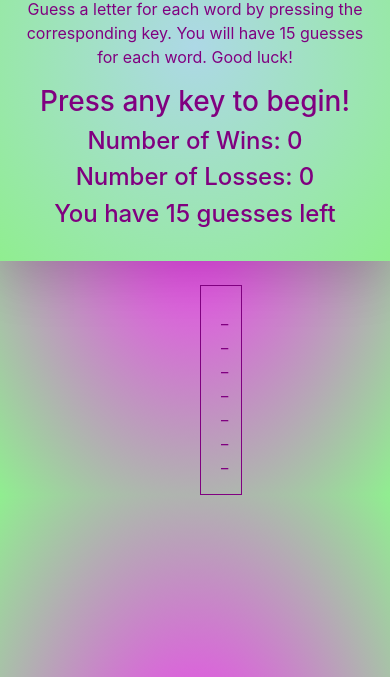
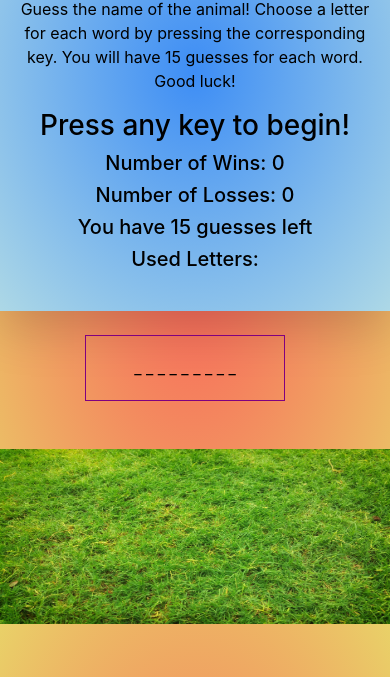
Before and after one commit to bcason9/Word-Guess-Game, a plain HTML site: page index.html in a window 390 px wide. Shown: the part 167-844 px from the top of the page. Drawn offline with nearby package versions, Linux system fonts and the light colour scheme.

Commit message:
word guess v.2

```diff
--- a/assets/css/style.css
+++ b/assets/css/style.css
@@ -5,12 +5,12 @@ h1 {
 }
 
 body {
-    background-image: radial-gradient(rgb(252, 38, 252), lightgreen);
-    color: purple;
+    background-image: radial-gradient(rgb(250, 94, 89), rgb(233, 209, 104));
+    color: black
 }
 
 .container {
-    background-image: radial-gradient(lightblue, lightgreen);
+    background-image: radial-gradient(rgb(61, 141, 245), lightblue);
 }
 
 #empty-div {
@@ -19,3 +19,11 @@ body {
     margin-left: 200px;
     margin-right: 200px;
 }
+
+@media screen and (max-width: 640px) {
+    #empty-div {
+        width: 200px;
+        position: relative;
+        right: 115px;
+    }
+}
--- a/assets/javascript/game.js
+++ b/assets/javascript/game.js
@@ -1,10 +1,14 @@
 var words = [
-    "milkshake",
-    "hamburger",
-    "frenchfries",
-    "coke",
-    "floats",
-    "hotdogs"
+    "GIRAFFE",
+    "LION",
+    "WILDEBEAST",
+    "RHINOCEROUS",
+    "HIPPO",
+    "GAZELLE",
+    "ANTELOPE",
+    "HYENA",
+    "ELEPHANT",
+    "CROCODILE",
 ];
 
 //loop for choosing random word
@@ -47,33 +51,43 @@ document.onkeyup = function () {
     var userGuess = event.key;
     output = "";
 
+    document.getElementById("usedletters").append(userGuess.toUpperCase())
+
     for (var j = 0; j < answer.length; j++) {
 
-        if (userGuess == letters[j]) {
-            display[j] = userGuess;
+        if (userGuess.toUpperCase() == letters[j]) {
+            display[j] = userGuess.toUpperCase();
             win--;
         }
 
         output = output + display[j] + " ";
     }
     document.getElementById("empty-div").innerHTML = output;
-    output = " ";
     attemptsLeft--;
 
     if (win < 1) {
-        document.getElementById("guesses").innerHTML = "YOU WIN!";
+        alert("YOU WIN! The word was " + answer);
         winTotal++;
         document.getElementById("wintotal").innerHTML = "Number of Wins: " + winTotal;
+        attemptsLeft = 15;
+        output = "";
+        document.getElementById("guesses").innerHTML = "You have " + attemptsLeft + " guesses left";
+        document.getElementById("usedletters").innerHTML = "";
         resetGameInstance();
 
     } else if (attemptsLeft < 1) {
-        document.getElementById("guesses").innerHTML = "YOU LOSE!";
+        alert("YOU LOSE! The word was " + answer);
         lossTotal++;
         document.getElementById("losstotal").innerHTML = "Number of Losses: " + lossTotal;
+        attemptsLeft = 15;
+        output = "";
+        document.getElementById("guesses").innerHTML = "You have " + attemptsLeft + " guesses left";
+        document.getElementById("usedletters").innerHTML = "";
         resetGameInstance();
 
     } else {
         document.getElementById("guesses").innerHTML = "You have " + attemptsLeft + " guesses left";
     }
 
-}
+
+};
--- a/index.html
+++ b/index.html
@@ -7,25 +7,32 @@
     <link rel="stylesheet" href="https://stackpath.bootstrapcdn.com/bootstrap/4.3.1/css/bootstrap.min.css" integrity="sha384-ggOyR0iXCbMQv3Xipma34MD+dH/1fQ784/j6cY/iJTQUOhcWr7x9JvoRxT2MZw1T" crossorigin="anonymous">
     <link rel="stylesheet" href="assets/css/style.css">
 
-    <title>Guess the Word!</title>
+    <title>Guess the Animal!</title>
 </head>
 <body>
     <div class="container shadow-lg">
     <br>
-    <h1 class="text-center">Guess the Word!</h1>
-    <p class="text-center">Guess a letter for each word by pressing the corresponding key. You will have
+    <h1 class="text-center">Guess the Animal!</h1>
+    <p class="text-center">Guess the name of the animal! Choose a letter for each word by pressing the corresponding key. You will have
         15 guesses for each word. Good luck!
     </p>
     <h3 class="text-center">Press any key to begin!</h3>
 
 
-    <h4 class="text-center" id="wintotal">Number of Wins: 0</h4>
-    <h4 class="text-center" id="losstotal">Number of Losses: 0</h4>
-    <h4 class="text-center" id="guesses">You have 15 guesses left</h4>
+    <h5 class="text-center" id="wintotal">Number of Wins: 0</h5>
+    <h5 class="text-center" id="losstotal">Number of Losses: 0</h5>
+    <h5 class="text-center" id="guesses">You have 15 guesses left</h5>
+    <h5 class="text-center">Used Letters:</h5>
+    <p class="text-center" id="usedletters"></p>
     <br>
     </div>
     <br>
     <div class="text-center" id="empty-div"></div>
+    <br>
+    <br>
+    <footer class="footer">
+        <img src="assets/images/grass.jpg" alt="..." height="175px" width=100%>
+    </footer>
     <script type="text/javascript" src="assets/javascript/game.js"></script>
 </body>
 </html>
```
Also changed, not shown: assets/images/grass.jpg (added).
